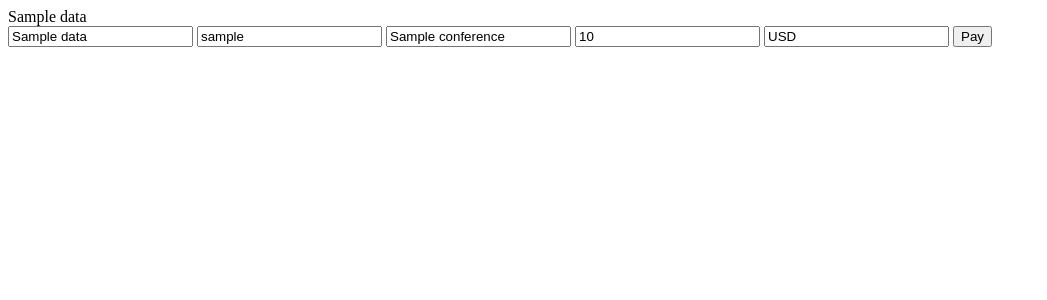
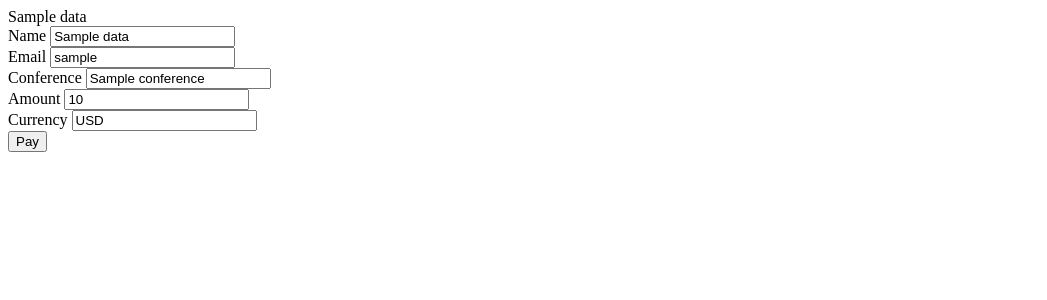
Before and after one commit to event-modeling/open-spaces-comocamp, a FastAPI app: template python/app/templates/cart_view.jinja2 in a window 1280 px wide. Shown: the top 300 px of the page, without its empty margins (0-1047 px from the left). Run offline with FastAPI, Linux system fonts and the light colour scheme; the template is opened without the code that fills it: most values are stand-ins (such as "Sample title", 1, 10 or a date in 2020).

Commit message:
fix(python): fixing styles

```diff
--- a/python/app/templates/cart_view.jinja2
+++ b/python/app/templates/cart_view.jinja2
@@ -2,11 +2,22 @@
 <body>
 {{ data }}
 <form action="/pay" method="post">
-    <input type="text" name="name" value="{{ data.name }}" readonly/>
-    <input type="text" name="email" value="{{ data.username }}" readonly/>
-    <input type="text" name="conference" value="{{ data.conference }}" readonly/>
-    <input type="text" name="amount" value="{{ data.amount }}" readonly/>
-    <input type="text" name="currency" value="{{ data.currency }}" readonly/>
+    <label for="name">Name</label>
+    <input type="text" id="name" value="{{ data.name }}" readonly/><br>
+
+    <label for="email">Email</label>
+    <input type="text" id="email" value="{{ data.username }}" readonly/><br>
+
+    <label for="conference">Conference</label>
+    <input type="text" id="conference" value="{{ data.conference }}" readonly/><br>
+
+    <label for="amount">Amount</label>
+    <input type="text" id="amount" value="{{ data.amount }}" readonly/><br>
+
+
+    <label for="currency">Currency</label>
+    <input type="text" id="currency" value="{{ data.currency }}" readonly/><br>
+
     <input type="submit" value="Pay"/>
 </form>
 </body>
```
